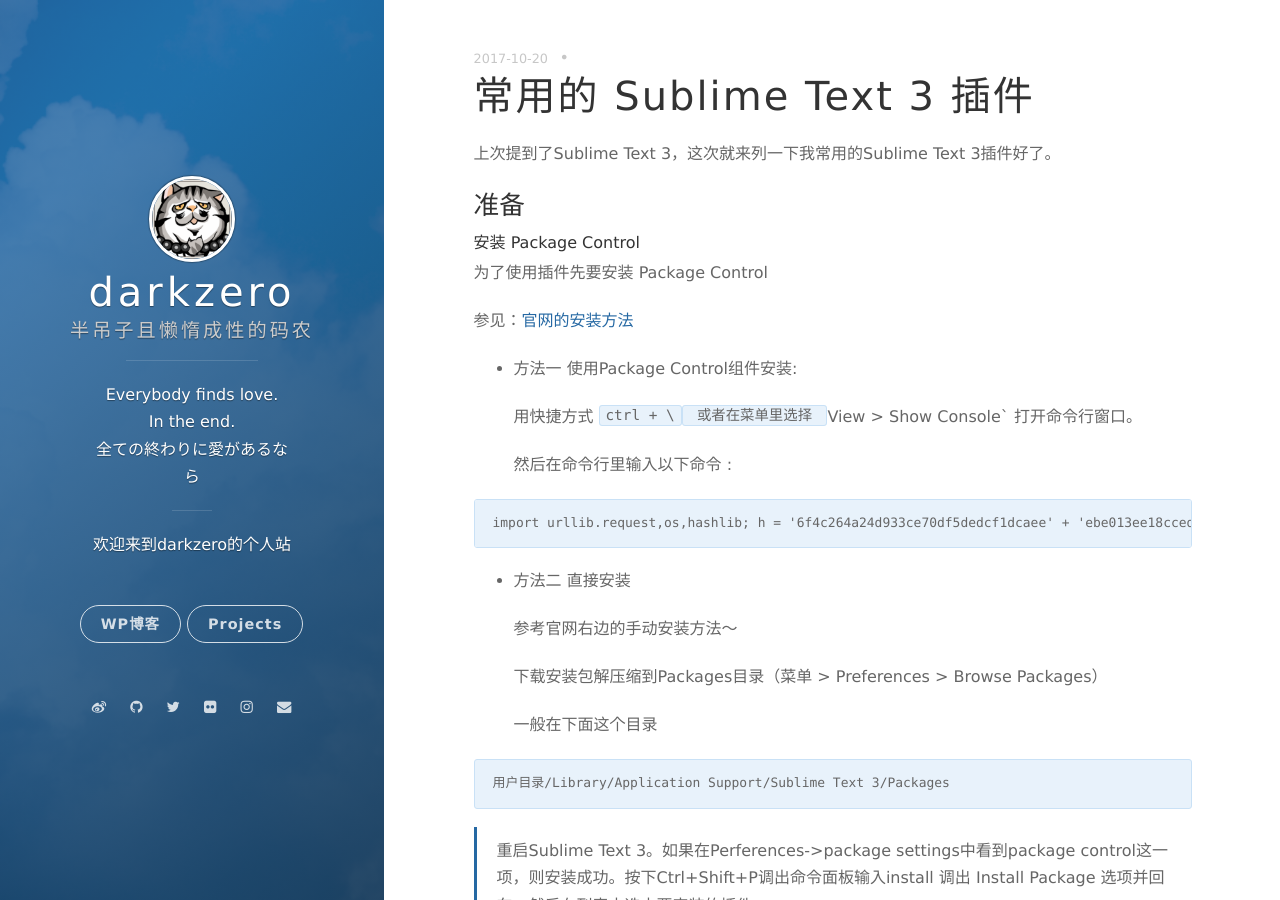
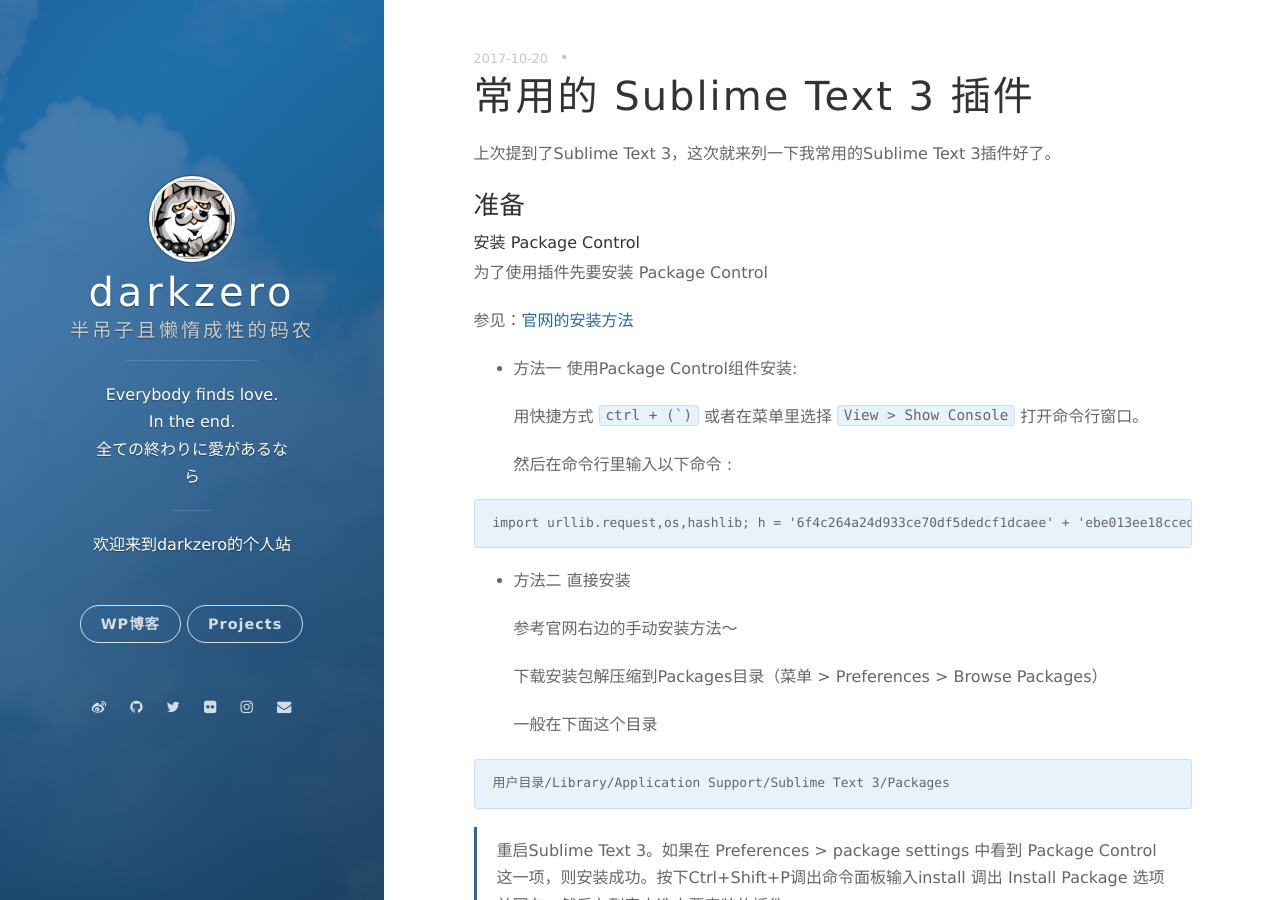
Before and after one commit to darkzero/darkzero.github.io, a Jekyll site: the page built from _posts/2017-10-20-sublime-plugin.md, in a window 1280 px wide and 900 px high. Built offline with Jekyll 4.4.1, drawn with Linux system fonts in a browser that asks for light colours; nearby versions of some CDN libraries; some of the changed text lies outside the part shown.

Commit message:
2017 10 20

````diff
--- a/_posts/2017-10-20-sublime-plugin.md
+++ b/_posts/2017-10-20-sublime-plugin.md
@@ -15,7 +15,7 @@ date:   2017-10-20 17:52:00 +0900
 
 - 方法一 使用Package Control组件安装:
 
-    用快捷方式 ``ctrl + \``` 或者在菜单里选择 `View > Show Console` 打开命令行窗口。
+    用快捷方式 ``ctrl + (`)`` 或者在菜单里选择 `View > Show Console` 打开命令行窗口。
 
     然后在命令行里输入以下命令 :
 
@@ -35,7 +35,7 @@ import urllib.request,os,hashlib; h = '6f4c264a24d933ce70df5dedcf1dcaee' + 'ebe0
 用户目录/Library/Application Support/Sublime Text 3/Packages
 ```
 
-> 重启Sublime Text 3。如果在Perferences->package settings中看到package control这一项，则安装成功。按下Ctrl+Shift+P调出命令面板输入install 调出 Install Package 选项并回车，然后在列表中选中要安装的插件。
+> 重启Sublime Text 3。如果在 Preferences > package settings 中看到 Package Control 这一项，则安装成功。按下Ctrl+Shift+P调出命令面板输入install 调出 Install Package 选项并回车，然后在列表中选中要安装的插件。
 
 * 安装插件
 
````
